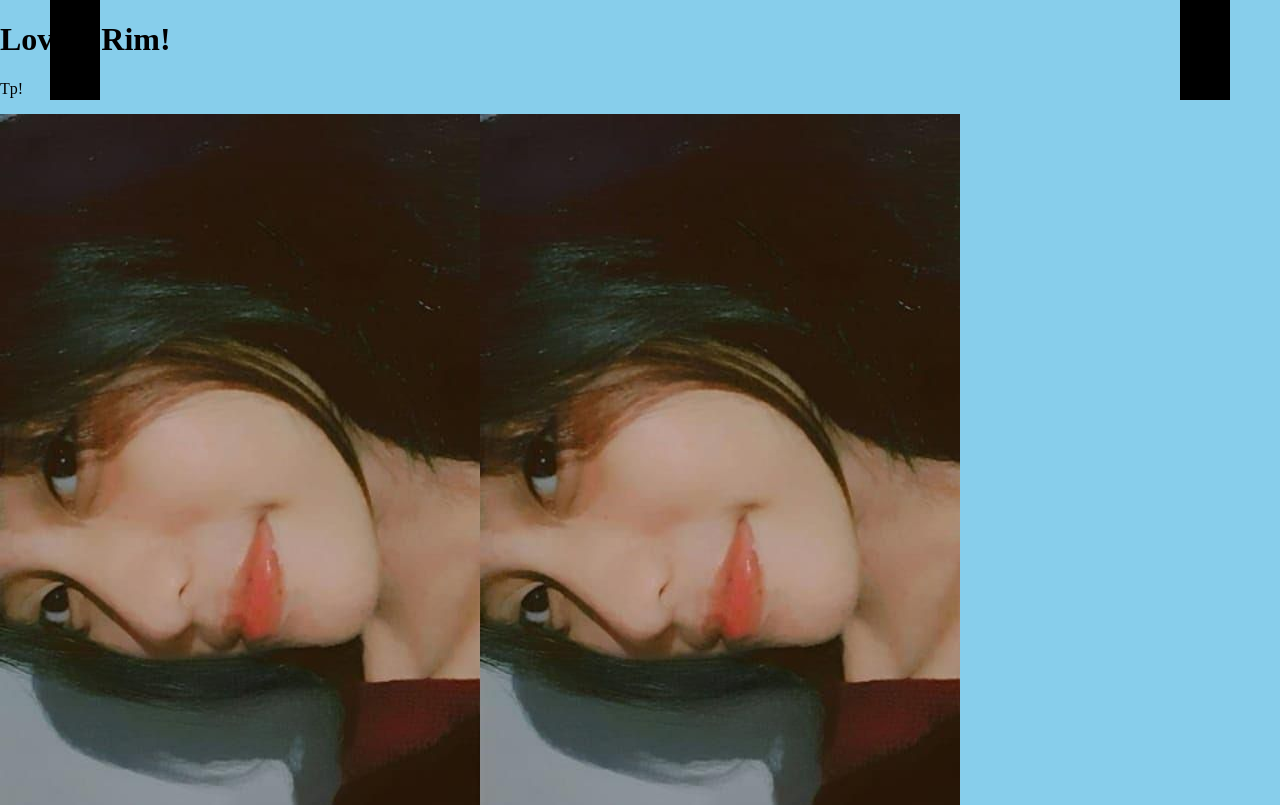
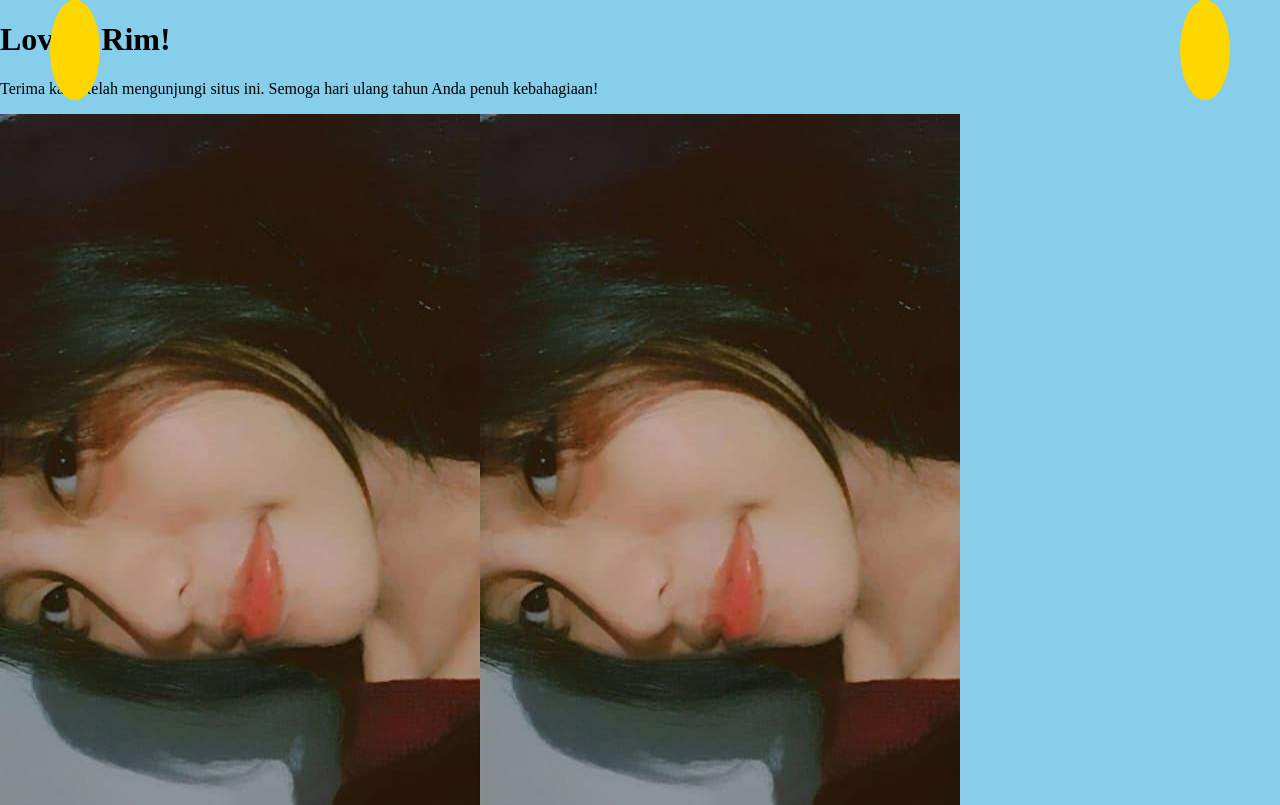
Before and after one commit to AdityaYK01/AdityaYK01.github.io, a plain HTML site: page index.html in a window 1280 px wide. Shown: the top 805 px of the page. Drawn offline with Linux system fonts and the light colour scheme.

Commit message:
Update index.html

```diff
--- a/index.html
+++ b/index.html
@@ -15,7 +15,27 @@
             position: absolute;
             width: 50px;
             height: 100px;
-            background-color: #000;
+            background-color: #FFD700; /* Warna kuning untuk kepala */
+            border-radius: 50%; /* Membuat kepala bulat */
+        }
+
+        .stickman::before,
+        .stickman::after {
+            content: '';
+            position: absolute;
+            width: 10px;
+            height: 40px;
+            background-color: #FFD700; /* Warna kuning untuk tubuh dan kaki */
+        }
+
+        .stickman::before {
+            top: -40px;
+            left: 20px;
+        }
+
+        .stickman::after {
+            top: 0;
+            left: 20px;
         }
 
         #boy {
@@ -49,7 +69,7 @@
     <div class="stickman" id="girl"></div>
 
     <h1>Love u Rim!</h1>
-    <p>Tp!</p>
+    <p>Terima kasih telah mengunjungi situs ini. Semoga hari ulang tahun Anda penuh kebahagiaan!</p>
     <img src="ewewweweewqeq.jpg" alt="Ucapan Selamat Ulang Tahun">
 
     <script>
```
